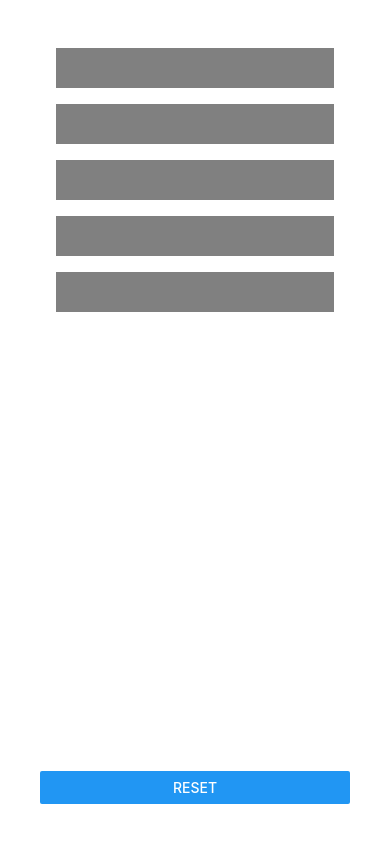
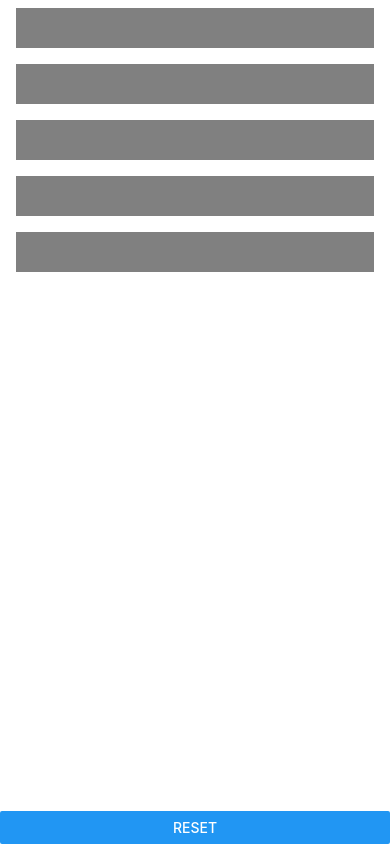
Before and after one commit to david-rodrigz/ListMobileApp, a React Native app: screen / in a window 390 px wide. Built offline with nearby package versions, Linux system fonts and the light colour scheme.

Commit message:
Can select multiple boxes

```diff
--- a/App.js
+++ b/App.js
@@ -1,26 +1,29 @@
 import React, { useState } from 'react';
-import { FlatList, TouchableOpacity, StyleSheet, Button, View } from 'react-native';
+import { FlatList, TouchableOpacity, StyleSheet, SafeAreaView, Button } from 'react-native';
 
 const DATA = Array.from({length: 5}, (_, i) => ({id: i.toString()}));
 
-const Item = ({ id, selected, onSelect }) => (
+const Item = ({ id, selectedIds, backgroundColor, setSelected }) => (
   <TouchableOpacity
-    onPress={() => onSelect(id)}
+    onPress={() => {
+      setSelected([...selectedIds, id])
+    }}
     style={[
       styles.item,
-      { backgroundColor: selected ? 'blue' : 'grey' },
+      { backgroundColor: backgroundColor ? 'blue' : 'grey' },
     ]}
   />
 );
 
-const renderItem = (selectedId, onSelect) => ({ item }) => {
-  const backgroundColor = item.id === selectedId ? 'blue' : 'grey';
+const renderItem = (selectedIds, setSelected) => ({ item }) => {
+  const backgroundColor = selectedIds.includes(item.id) ? 'blue' : 'grey';
 
   return (
     <Item
       id={item.id}
-      selected={backgroundColor === 'blue'}
-      onSelect={onSelect}
+      selectedIds={selectedIds}
+      backgroundColor={backgroundColor === 'blue'}
+      setSelected={setSelected}
     />
   );
 };
@@ -34,22 +37,21 @@ const styles = StyleSheet.create({
   },
   container: {
     flex: 1,
-    padding: 40,
   },
 });
 
 export default function App() {
-  const [selectedId, setSelectedId] = useState(null);
+  const [selectedIds, setSelectedIds] = useState([]);
 
   return (
-    <View style={styles.container}>
+    <SafeAreaView style={styles.container}>
       <FlatList
         data={DATA}
-        renderItem={renderItem(selectedId, setSelectedId)}
+        renderItem={renderItem(selectedIds, setSelectedIds)}
         keyExtractor={(item) => item.id}
-        extraData={selectedId}
+        extraData={selectedIds}
       />
-      <Button title="Reset" onPress={() => setSelectedId(null)} />
-    </View>
+      <Button title="Reset" onPress={() => setSelectedIds([])} />
+    </SafeAreaView>
   );
 }
```
